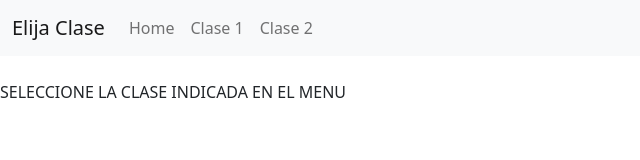
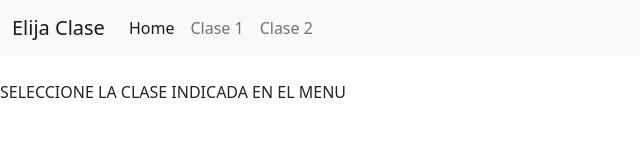
Before and after one commit to rdlriki/ricardolopezJS, a plain HTML site: page index.html in a window 1280 px wide. Shown: the full height of the page, 0-640 px from the left. Drawn offline with nearby package versions, Linux system fonts and the light colour scheme.

Commit message:
Modifico codigo

```diff
--- a/index.html
+++ b/index.html
@@ -23,7 +23,7 @@
                 <div class="collapse navbar-collapse" id="navbarNav">
                     <ul class="navbar-nav">
                         <li class="nav-item">
-                            <a class="nav-link" aria-current="page" href="../index.html">Home</a>
+                            <a class="nav-link active" aria-current="page" href="./index.html">Home</a>
                         </li>
                         <li class="nav-item">
                             <a class="nav-link" href="./pages/clase1.html">Clase 1</a>
```
